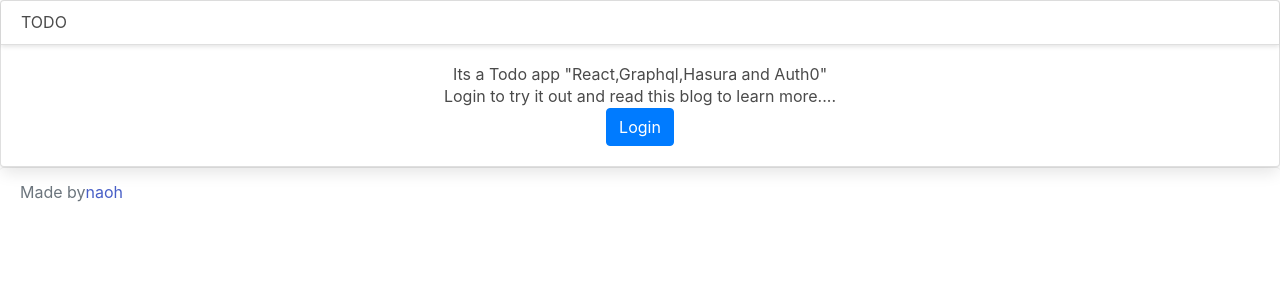
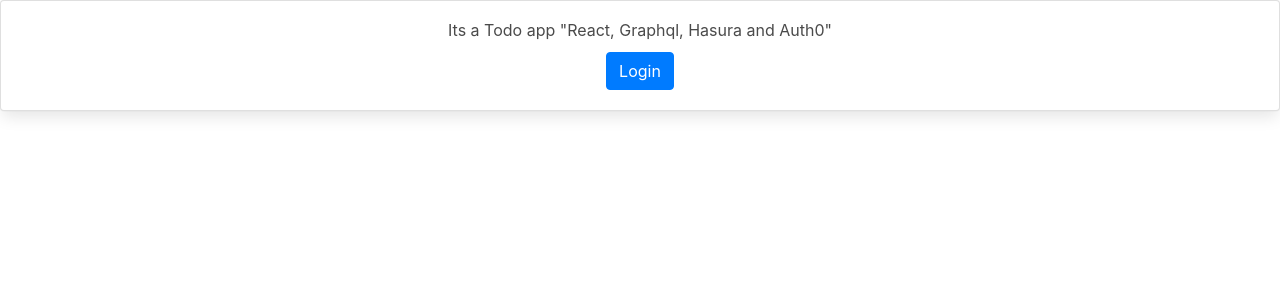
Before and after one commit to Dhruvi16/theTodoApp, a React (Create React App) app in the folder todo/: page / in a window 1280 px wide. Shown: the top 300 px of the page. Built offline with nearby package versions, Linux system fonts and the light colour scheme; what auth0-js would draw is missing.

Commit message:
Update app with canvas

```diff
--- a/todo/package.json
+++ b/todo/package.json
@@ -9,6 +9,7 @@
     "auth0-js": "^9.10.1",
     "bootstrap": "^4.3.1",
     "bulma": "^0.9.1",
+    "cron": "^1.8.2",
     "graphql": "^14.1.1",
     "graphql-tag": "^2.10.1",
     "history": "^4.9.0",
@@ -16,6 +17,7 @@
     "react": "^16.8.4",
     "react-apollo": "^2.5.2",
     "react-bootstrap": "^1.0.0-beta.5",
+    "react-canvas-draw": "^1.1.1",
     "react-datepicker": "^3.3.0",
     "react-dom": "^16.8.4",
     "react-icons": "^2.2.7",
--- a/todo/src/Login.js
+++ b/todo/src/Login.js
@@ -8,20 +8,12 @@
 render(){
   return(
     <div>
-    <Card className="text-center">
-    <Card.Header> <h1>TODO</h1></Card.Header>
+    <Card className="has-text-centered">
     <Card.Body>
-      <h1> Its a Todo app "React,Graphql,Hasura and Auth0"</h1>
-      <Card.Text>
-        Login to try it out and read this blog to learn more....
-      </Card.Text>
-      <Button variant="primary" onClick={()=>this.props.auth.login()}>Login</Button>
+      <h1 class="mb-3"> Its a Todo app "React, Graphql, Hasura and Auth0"</h1>
+      <Button class="button is-primary mt-1" onClick={()=>this.props.auth.login()}>Login</Button>
     </Card.Body>
-
   </Card>
-  <div id="footer" className="footer-copyright text-center">
-  <Card.Footer className="text-muted">Made by <a href="https://karannaoh.github.io">naoh</a></Card.Footer>
-  </div>
 </div>
   )
 }
--- a/todo/src/components/AddTodo.js
+++ b/todo/src/components/AddTodo.js
@@ -1,8 +1,8 @@
 import React, { Component } from 'react'
-import PropTypes from 'prop-types';
-import { Mutation } from 'react-apollo';
-
+import PropTypes from 'prop-types'
+import { Mutation } from 'react-apollo'
 import {ADD_TODO, TODO} from './queries'
+import CanvasDraw from 'react-canvas-draw'
 
 const Modal = ({ children, closeModal, modalState, title }) => {
   if(!modalState) {
@@ -63,6 +63,7 @@
       todo: e.target.value
     });
   }
+
   handleSubmit = (addTodo) => {
     // call function to add a todo
     if (this.state.todo) {
@@ -85,6 +86,7 @@
         date: "",
         canvas: ""
       });
+      this.toggleModal()
     }
   }
 
@@ -185,7 +187,36 @@
           <div class="field">
             <label class="label">Add Canvas Element</label>
             <div class="control">
-              <input class="input" type="text" onChange={(e)=>this.setState({canvas: e.target.value})} value={this.state.canvas}></input>
+            <button
+            onClick={() => {
+              localStorage.setItem(
+                "savedDrawing",
+                this.saveableCanvas.getSaveData()
+              );
+            }}
+            class="button is-primary"
+          >
+            Save
+          </button>
+          <button
+            onClick={() => {
+              this.saveableCanvas.clear();
+            }}
+            class="button is-danger"
+          >
+            Clear
+          </button>
+          <button
+            onClick={() => {
+              this.saveableCanvas.undo();
+            }}
+            class="button is-danger"
+          >
+            Undo
+          </button>
+            <CanvasDraw
+          ref={canvasDraw => (this.saveableCanvas = canvasDraw)}
+        />
             </div>
           </div>
           <input class="button is-danger" type="submit"/>
```
Also changed, not shown: 1 other file (tests, documents, lock files or other folders).
